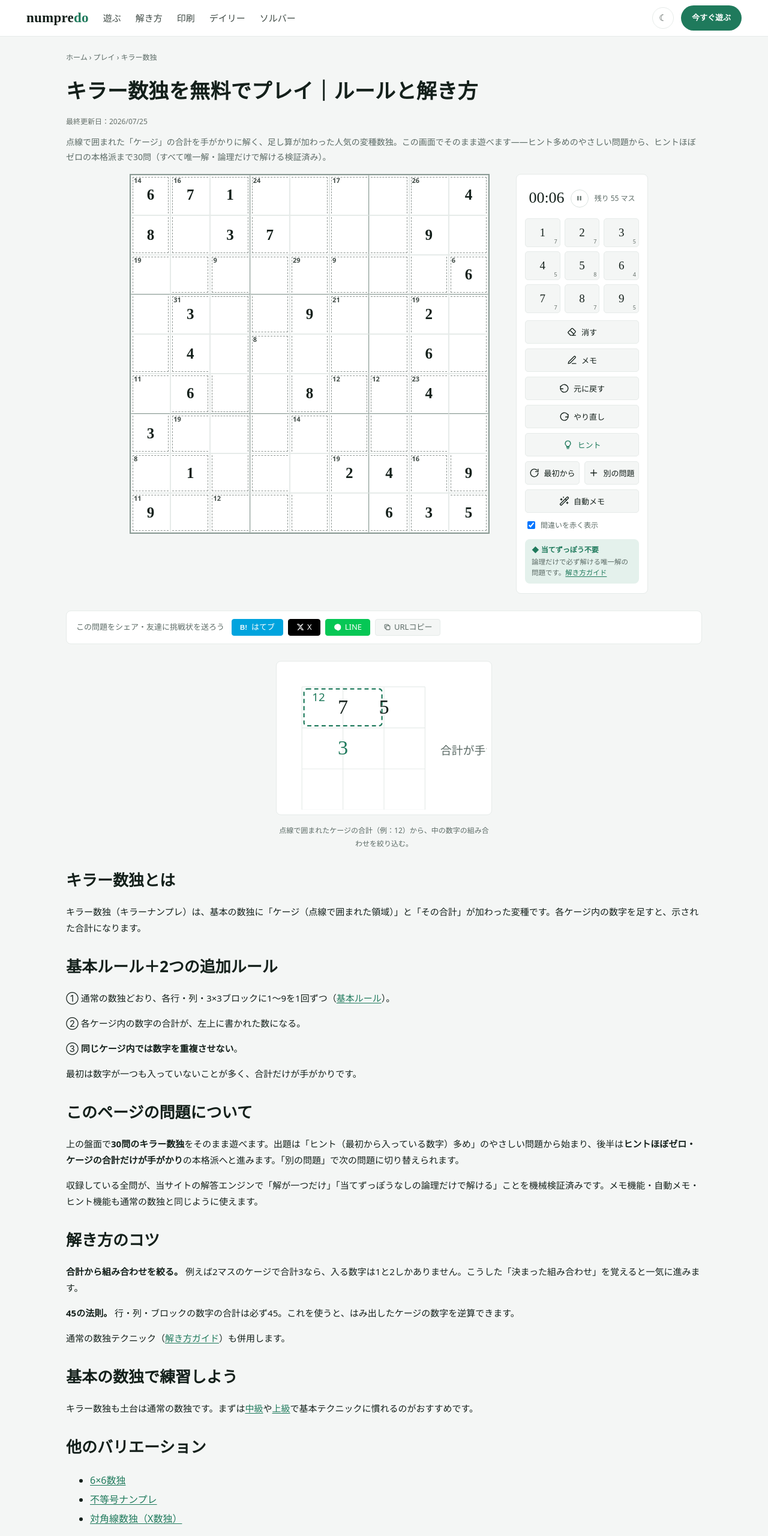
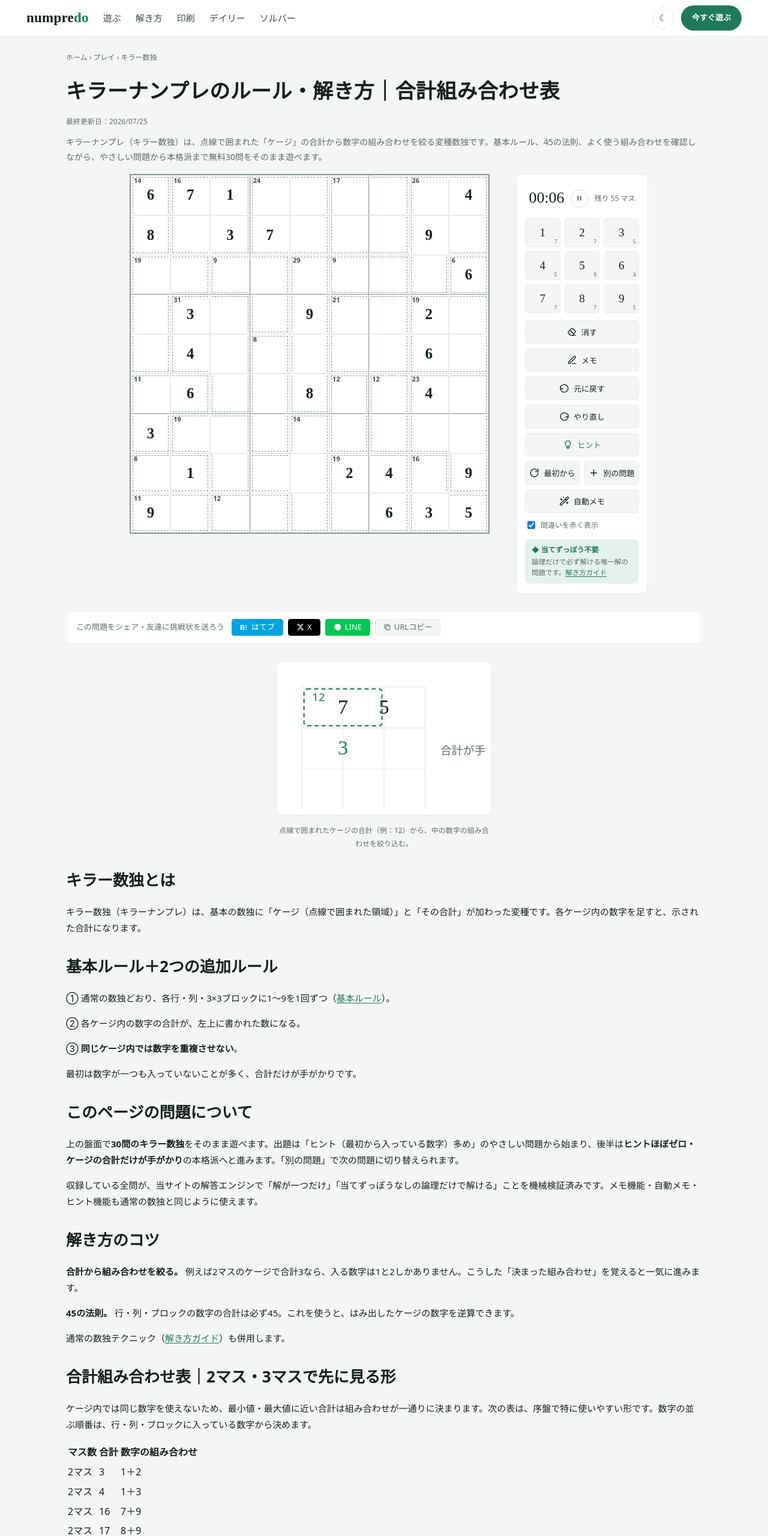
Before and after one commit to rusherxie-sudo/numpredo, an Astro site: page /variants/killer in a window 1280 px wide. Shown: the top 2561 px of the page at 60% size. Built offline with nearby package versions, Linux system fonts and the light colour scheme; Astro itself is replaced by a stand-in of ours.

Commit message:
feat: 优化儿童与变体数独搜索意图

```diff
--- a/src/data/variants.ts
+++ b/src/data/variants.ts
@@ -27,10 +27,10 @@ export const VARIANTS: Variant[] = [
     slug: 'killer',
     name: 'キラー数独',
     playable: true,
-    title: 'キラー数独（キラーナンプレ）を無料でプレイ｜ルールと解き方 - numpredo',
+    title: 'キラーナンプレのルール・解き方｜合計組み合わせ表 - numpredo',
     description: 'キラー数独（キラーナンプレ）を無料でオンラインプレイ。点線の「ケージ」の合計から数字を絞り込む人気の変種数独を、やさしい問題から本格派まで30問収録。すべて唯一解・論理だけで解ける検証済み。ルールと解き方のコツも図解で解説、登録不要。',
-    h1: 'キラー数独を無料でプレイ｜ルールと解き方',
-    lead: '点線で囲まれた「ケージ」の合計を手がかりに解く、足し算が加わった人気の変種数独。この画面でそのまま遊べます——ヒント多めのやさしい問題から、ヒントほぼゼロの本格派まで30問（すべて唯一解・論理だけで解ける検証済み）。',
+    h1: 'キラーナンプレのルール・解き方｜合計組み合わせ表',
+    lead: 'キラーナンプレ（キラー数独）は、点線で囲まれた「ケージ」の合計から数字の組み合わせを絞る変種数独です。基本ルール、45の法則、よく使う組み合わせを確認しながら、やさしい問題から本格派まで無料30問をそのまま遊べます。',
     svg: `<svg viewBox="0 0 200 140" xmlns="http://www.w3.org/2000/svg" role="img"><title>キラー数独のケージ例</title>
       <g ${L} stroke-width="0.7" fill="none">
         ${Array.from({ length: 4 }, (_, i) => `<line x1="${20 + i * 40}" y1="20" x2="${20 + i * 40}" y2="140"/>`).join('')}
@@ -49,6 +49,15 @@ export const VARIANTS: Variant[] = [
       { h: '基本ルール＋2つの追加ルール', body: ['① 通常の数独どおり、各行・列・3×3ブロックに1〜9を1回ずつ（<a href="/guide/rules/">基本ルール</a>）。', '② 各ケージ内の数字の合計が、左上に書かれた数になる。', '③ <strong>同じケージ内では数字を重複させない</strong>。', '最初は数字が一つも入っていないことが多く、合計だけが手がかりです。'] },
       { h: 'このページの問題について', body: ['上の盤面で<strong>30問のキラー数独</strong>をそのまま遊べます。出題は「ヒント（最初から入っている数字）多め」のやさしい問題から始まり、後半は<strong>ヒントほぼゼロ・ケージの合計だけが手がかり</strong>の本格派へと進みます。「別の問題」で次の問題に切り替えられます。', '収録している全問が、当サイトの解答エンジンで「解が一つだけ」「当てずっぽうなしの論理だけで解ける」ことを機械検証済みです。メモ機能・自動メモ・ヒント機能も通常の数独と同じように使えます。'] },
       { h: '解き方のコツ', body: ['<strong>合計から組み合わせを絞る。</strong> 例えば2マスのケージで合計3なら、入る数字は1と2しかありません。こうした「決まった組み合わせ」を覚えると一気に進みます。', '<strong>45の法則。</strong> 行・列・ブロックの数字の合計は必ず45。これを使うと、はみ出したケージの数字を逆算できます。', '通常の数独テクニック（<a href="/guide/how-to-solve/">解き方ガイド</a>）も併用します。'] },
+      {
+        h: '合計組み合わせ表｜2マス・3マスで先に見る形',
+        body: [
+          'ケージ内では同じ数字を使えないため、最小値・最大値に近い合計は組み合わせが一通りに決まります。次の表は、序盤で特に使いやすい形です。数字の並ぶ順番は、行・列・ブロックに入っている数字から決めます。',
+          '<div class="gtable-wrap"><table class="gtable"><thead><tr><th>マス数</th><th>合計</th><th>数字の組み合わせ</th></tr></thead><tbody><tr><td>2マス</td><td>3</td><td>1＋2</td></tr><tr><td>2マス</td><td>4</td><td>1＋3</td></tr><tr><td>2マス</td><td>16</td><td>7＋9</td></tr><tr><td>2マス</td><td>17</td><td>8＋9</td></tr><tr><td>3マス</td><td>6</td><td>1＋2＋3</td></tr><tr><td>3マス</td><td>7</td><td>1＋2＋4</td></tr><tr><td>3マス</td><td>23</td><td>6＋8＋9</td></tr><tr><td>3マス</td><td>24</td><td>7＋8＋9</td></tr></tbody></table></div>',
+          '<strong>例：</strong>2マスで合計16なら組み合わせは7＋9です。片方のマスと同じ行にすでに9があれば、そのマスは7、もう一方は9と確定します。合計だけで配置まで決めず、必ず行・列・ブロックの重複禁止ルールを重ねてください。',
+          '合計5の2マスは1＋4または2＋3のように複数の組み合わせがあります。この場合も、同じ行・列・ブロックにすでにある数字を除外して候補を絞ります。',
+        ],
+      },
       { h: '基本の数独で練習しよう', body: ['キラー数独も土台は通常の数独です。まずは<a href="/play/intermediate/">中級</a>や<a href="/play/advanced/">上級</a>で基本テクニックに慣れるのがおすすめです。'] },
     ],
     faq: [
@@ -149,10 +158,10 @@ export const VARIANTS: Variant[] = [
     slug: 'diagonal',
     name: '対角線数独（X数独）',
     playable: true,
-    title: '対角線ナンプレ（X数独）を無料でプレイ｜ルールと解き方 - numpredo',
+    title: '数独は斜めも重複禁止？対角線ナンプレのルール - numpredo',
     description: '対角線ナンプレ（対角線数独・X数独）を無料でプレイ。通常の数独に加えて2本の対角線にも1〜9を1回ずつ入れる変種ナンプレです。全30問が「答えは一つ・論理だけで解ける」検証済み。ルールと解き方のコツも図解で解説。',
-    h1: '対角線ナンプレ（X数独）を無料でプレイ',
-    lead: '通常のルールに加え、2本の対角線にも1〜9を入れる対角線ナンプレ。検証済みの30問を、このページでそのままプレイできます。',
+    h1: '数独は斜めも重複禁止？対角線ナンプレのルール',
+    lead: '通常の数独には、斜め方向そのものの重複を禁止する追加ルールはありません。ただし斜めに並ぶマス同士でも、同じ行・列・3×3ブロックに属する場合は通常ルールに従います。斜めにも1〜9を一度ずつ入れる代表的な変種が「対角線ナンプレ（X数独）」です。',
     svg: `<svg viewBox="0 0 160 160" xmlns="http://www.w3.org/2000/svg" role="img"><title>対角線数独</title>
       <rect x="20" y="20" width="120" height="120" fill="none" ${G} stroke-width="2"/>
       <g ${L} stroke-width="0.6" fill="none">
@@ -164,7 +173,7 @@ export const VARIANTS: Variant[] = [
     </svg>`,
     svgCaption: '通常の制約に加え、朱色の2本の対角線にも1〜9を1回ずつ。',
     sections: [
-      { h: '対角線数独とは', body: ['対角線数独（X数独・ダイアゴナル数独）は、通常の数独に「2本の対角線」の制約が加わった変種です。左上から右下、右上から左下の対角線にも、それぞれ1〜9を1回ずつ入れます。'] },
+      { h: '普通の数独には、斜め方向の追加ルールはない', body: ['通常の数独で数字を重複させてはいけないのは、縦の列・横の行・3×3ブロックです。<strong>斜め方向そのものには重複禁止の追加ルールはありません。</strong>ただし、斜めに並ぶ2マスが同じ行・列・3×3ブロックにも属している場合は、その通常ルールによって同じ数字を入れられません。', '対角線数独（X数独・ダイアゴナル数独）は、通常の数独に「2本の対角線」の制約を加えた変種です。左上から右下、右上から左下の対角線にも、それぞれ1〜9を1回ずつ入れます。'] },
       { h: 'ルール', body: ['① 通常の数独どおり、各行・列・ブロックに1〜9を1回ずつ（<a href="/guide/rules/">基本ルール</a>）。', '② <strong>2本の対角線</strong>にも、それぞれ1〜9を1回ずつ。', '制約が一つ増える分、より少ないヒントで解けるように作られています。'] },
       { h: 'このページでの遊び方', body: ['上の盤面でそのままプレイできます。<strong>薄い朱色のマスが対角線</strong>です。行・列・ブロックだけでなく、対角線上で数字が重複したときも即座にハイライトされるので、「斜めの見落とし」に気づきながら慣れていけます。', 'メモ（候補の書き込み）・ヒント・元に戻す・一時停止は通常の<a href="/play/">難易度別プレイ</a>と同じ操作です。数字を確定させると、同じ行・列・ブロックに加えて<strong>対角線上のメモも自動で消えます</strong>。', '収録は全30問。やさしい順に並んでいて、「別の問題」ボタンで次の問題に進めます。'] },
       { h: '解き方のコツ', body: ['<strong>対角線を「4本目の単元」として扱う。</strong> 行・列・ブロックに加えて、対角線でも消去法が使えます。対角線上のマスは絞り込みの材料が多く序盤から決まりやすいので、優先的に攻めましょう。', '基本テクニックは<a href="/guide/how-to-solve/">解き方ガイド</a>と同じです。'] },
@@ -172,7 +181,7 @@ export const VARIANTS: Variant[] = [
       { h: '通常の数独との違い', body: ['見た目は同じ9×9ですが、対角線の制約がある分、<strong>少ないヒントでも唯一解になる</strong>ように作られています。通常の数独のつもりで対角線を見落とすと、途中で行き詰まってしまいます。', '逆に、対角線を「もう2本の単元」として最初から意識すれば、通常の数独にはない絞り込みができ、慣れると爽快に解けます。実際、当サイトの対角線数独は通常の問題よりヒント数が少なめですが、対角線を使えば論理だけで最後まで埋まります。'] },
     ],
     faq: [
-      { q: 'ナンプレの「斜め」とは何ですか？', a: '対角線（斜め）の2本のラインにも1〜9を各1回ずつ入れる、というルールを加えたナンプレです。「斜めナンプレ」「X数独」とも呼ばれ、通常のルールに斜めの制約が増える分、対角線を使った絞り込みができます。' },
+      { q: '対角線ナンプレの「斜め」ルールとは？', a: '左上から右下、右上から左下の2本の対角線にも、1〜9を各1回ずつ入れる追加ルールです。「斜めナンプレ」「X数独」とも呼ばれます。普通の数独には斜め方向そのものの重複禁止ルールはありません。' },
       { q: '対角線数独は難しい？', a: '制約が増える分、対角線を使った絞り込みができるので、慣れれば通常の数独と同程度に楽しめます。このページの問題はやさしい順に並んでいるので、1問目から順に解くのがおすすめです。' },
       { q: 'X数独と同じもの？', a: 'はい。対角線に×印のように線が入ることから「X数独」とも呼ばれます。同じパズルです。' },
       { q: '対角線数独はどこで遊べますか？', a: 'このページでそのままプレイできます（無料・登録不要）。収録している30問はすべて、対角線ルールのもとで「答えが一つだけ」「推測なしの論理だけで解ける」ことを検証済みです。通常の数独は<a href="/play/">難易度別プレイ</a>へ。' },
--- a/src/pages/variants/killer.astro
+++ b/src/pages/variants/killer.astro
@@ -97,7 +97,14 @@ const breadcrumbSchema = {
 
     <figure class="var-fig"><Fragment set:html={v.svg} /><figcaption>{v.svgCaption}</figcaption></figure>
 
-    {v.sections.map((s) => (<><h2>{s.h}</h2>{s.body.map((p) => <p set:html={p} />)}</>))}
+    {v.sections.map((s) => (
+      <>
+        <h2>{s.h}</h2>
+        {s.body.map((p) => (/^\s*<(table|div|ul|ol|figure)/.test(p)
+          ? <Fragment set:html={p} />
+          : <p set:html={p} />))}
+      </>
+    ))}
 
     <h2>他のバリエーション</h2>
     <ul>{others.map((x) => <li><a href={`/variants/${x.slug}/`}>{x.name}</a></li>)}</ul>
```
Also changed, not shown: src/data/guides.ts (+7 -7 lines), src/pages/variants/diagonal.astro (+8 -1 lines).
